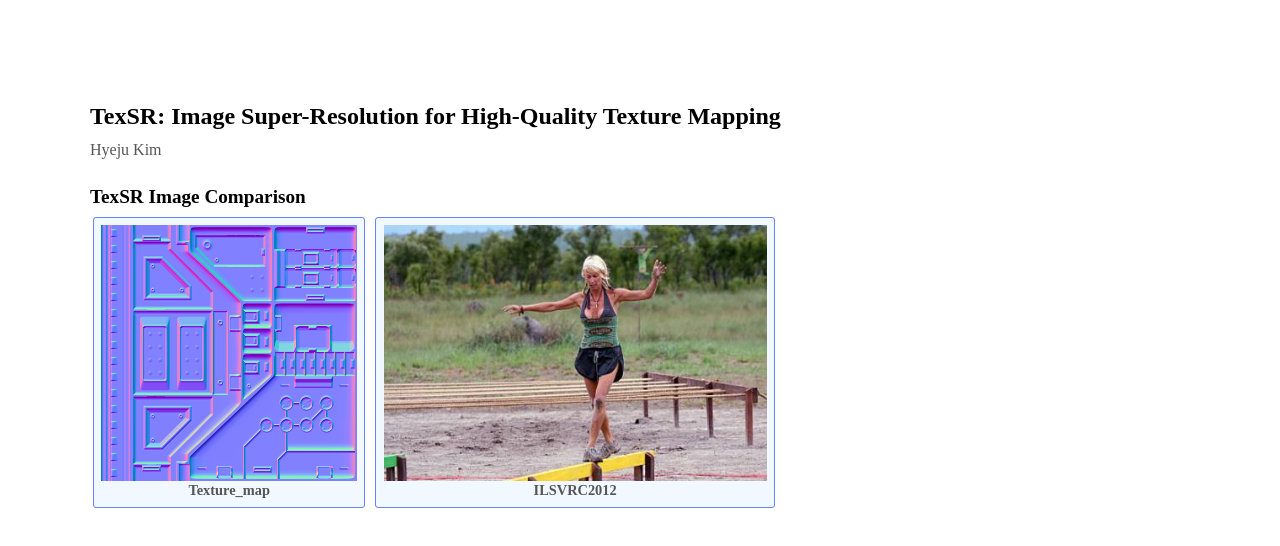
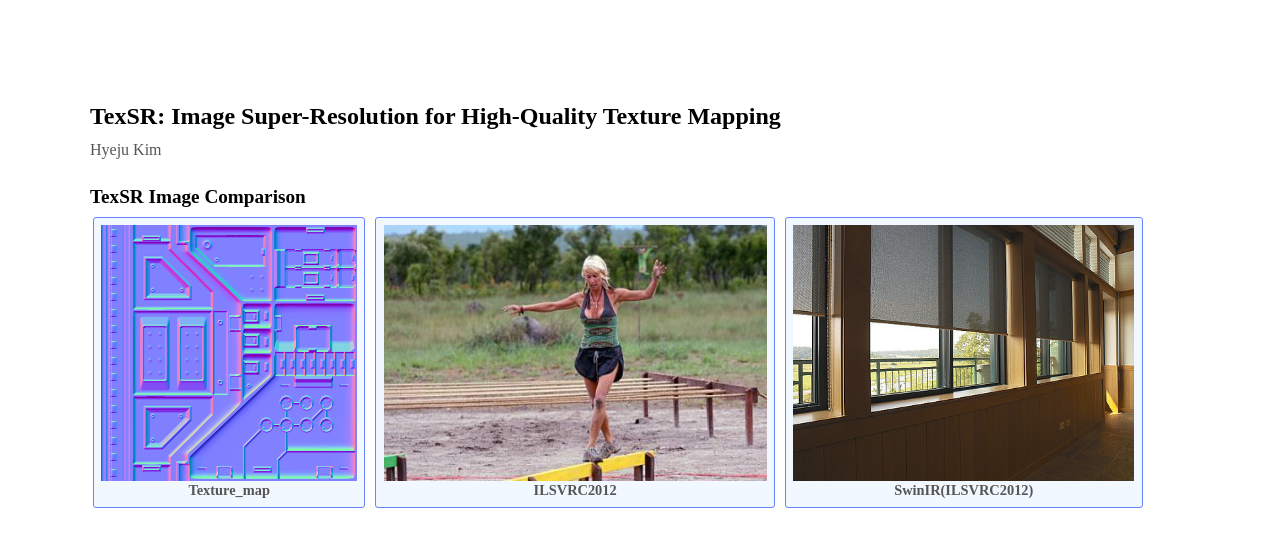
Before and after one commit to 201210302/image_viewer, a plain HTML site: page index.html in a window 1280 px wide. Drawn offline with Linux system fonts and the light colour scheme.

Commit message:
Update index.html

```diff
--- a/index.html
+++ b/index.html
@@ -24,17 +24,24 @@
             <div class="element-container">
                 <div class="report-preview">
                     <a href="scenes\texture_map\index.html">
-                        <img class="report-thumb" src="scenes\texture_map\texture.png" />
+                        <img class="report-thumb" src="scenes\texture_map\texture.png"/>
                     </a>
-                    <br />
+                    <br/>
                     Texture_map
                 </div>
                 <div class="report-preview">
                     <a href="scenes\ilsvrc2012\index.html">
-                        <img class="report-thumb" src="scenes\ilsvrc2012\ILSVRC2012_val_00014709.png" height= "256" width= auto  />
+                        <img class="report-thumb" height="256" src="scenes\ilsvrc2012\ILSVRC2012_val_00014709.png" width="auto"/>
                     </a>
-                    <br />
+                    <br/>
                     ILSVRC2012
+                </div>
+                <div class="report-preview">
+                    <a href="scenes\swinir(ilsvrc2012)\index.html">
+                        <img class="report-thumb" height="256" src="scenes\swinir(ilsvrc2012)\ILSVRC2012_val_00030793.png"/>
+                    </a>
+                    <br/>
+                    SwinIR(ILSVRC2012)
                 </div>
             </div>
         </div>
```
